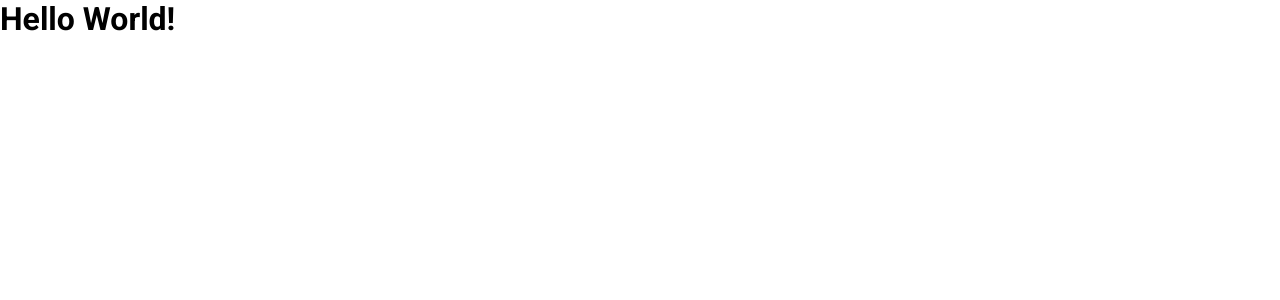
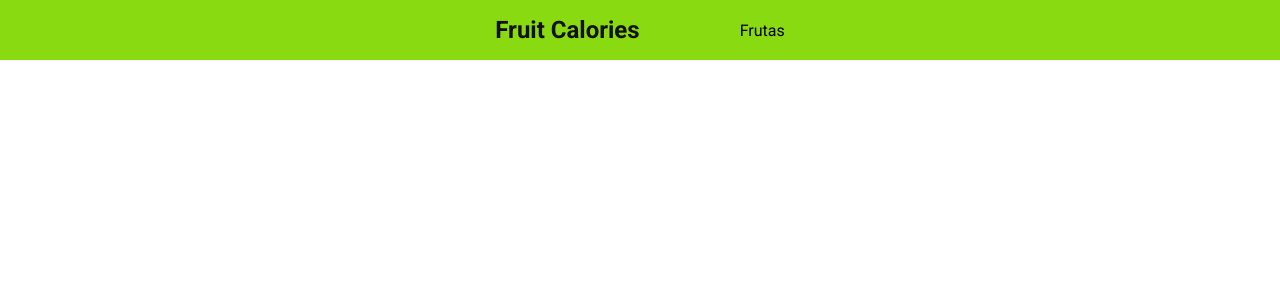
Before and after one commit to lfeliperibeiro/fruit-calories, a React (Create React App) app: page / in a window 1280 px wide. Shown: the top 300 px of the page. Built offline with nearby package versions, Linux system fonts and the light colour scheme.

Commit message:
feat: create header component

```diff
--- a/src/App.js
+++ b/src/App.js
@@ -1,8 +1,11 @@
 import './App.css';
+import Home from './components/Home';
 
 function App() {
   return (
-   <h1>Hello World!</h1>
+   <>
+    <Home />
+   </>
   );
 }
 
--- /dev/null
+++ b/src/components/Header/index.js
@@ -0,0 +1,16 @@
+import './style.css'
+
+const Header = () => {
+  return (
+    <header>
+      <div className="logo">
+        Fruit Calories
+      </div>
+      <div className="title">
+        Frutas
+      </div>
+    </header>
+  )
+}
+
+export default Header
--- /dev/null
+++ b/src/components/Header/style.css
@@ -0,0 +1,19 @@
+header {
+  display: flex;
+  align-items: center;
+  justify-items: center;
+  justify-content: center;
+  background-color: #89da11;
+  padding: 16px 8px;
+  gap: 100px;
+}
+
+.logo {
+  font-size: 24px;
+  font-weight: 700;
+  color: #111;
+}
+
+.title {
+  font-size: 16px;
+}
--- /dev/null
+++ b/src/components/Home/index.js
@@ -0,0 +1,23 @@
+import Header from '../Header'
+import './style.css'
+
+const Home = () => {
+  return (
+    <>
+   <Header />
+    <div className="fruitContainer">
+      <div className="card">
+        <div className="image">
+
+        </div>
+        <div className="info">
+
+        </div>
+      </div>
+    </div>
+    </>
+
+  )
+}
+
+export default Home
```
Also changed, not shown: src/components/Home/style.css (added).
